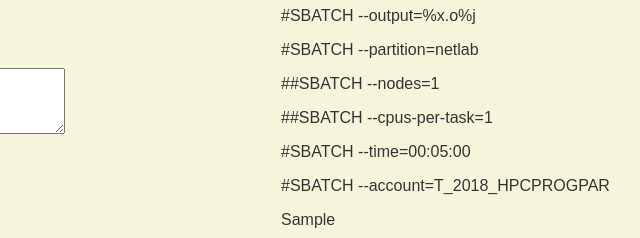
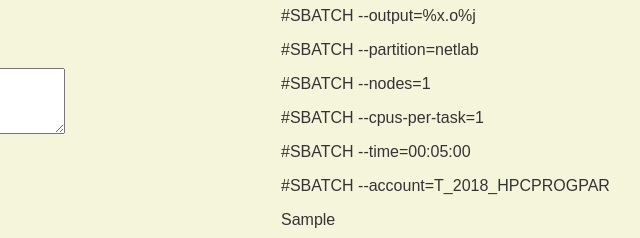
Before and after one commit to lbattistini/Slurm-Web-Interface, a plain HTML site: page index.html in a window 1280 px wide. Both pictures are taken after typing "Sample" into the empty fields and a click on the button "Submit". Shown: the part 203-441 px from the top of the page, 487-1127 px from the left. Drawn offline with Linux system fonts and the light colour scheme; no server answers.

Commit message:
remove extra script comments
Signed-off-by: Luca Battistini <luca.battistini2@studenti.unipr.it>

```diff
--- a/index.html
+++ b/index.html
@@ -55,8 +55,8 @@
             <p>#!/bin/bash</p>
             <p>#SBATCH --output=<span id="output">%x.o%j </span></p>
             <p>#SBATCH --partition=<span id="partition">netlab</span><p>
-            <p>##SBATCH --nodes=<span id="nodesNum">1</span></p>
-            <p>##SBATCH --cpus-per-task=<span id="CPUNum">1</span></p>
+            <p>#SBATCH --nodes=<span id="nodesNum">1</span></p>
+            <p>#SBATCH --cpus-per-task=<span id="CPUNum">1</span></p>
             <p>#SBATCH --time=<span id="time">00:05:00</span><p>
             <p>#SBATCH --account=<span id="account">T_2018_HPCPROGPAR</span></p>
             <p><span id="yourCode"></span></p>
@@ -150,8 +150,8 @@
 	                const CHEAD = "#!/bin/bash";
 	                const COUTPUT ="#SBATCH --output=";
 	                const CPARTITION = "#SBATCH --partition=";
-	                const CNODES = "##SBATCH --nodes=";
-	       	        const CPU = "##SBATCH --cpus-per-task=";
+	                const CNODES = "#SBATCH --nodes=";
+	       	        const CPU = "#SBATCH --cpus-per-task=";
 	                const CTIME = "#SBATCH --time=";
 	                const CACCOUNT = "#SBATCH --account=";
 
```
